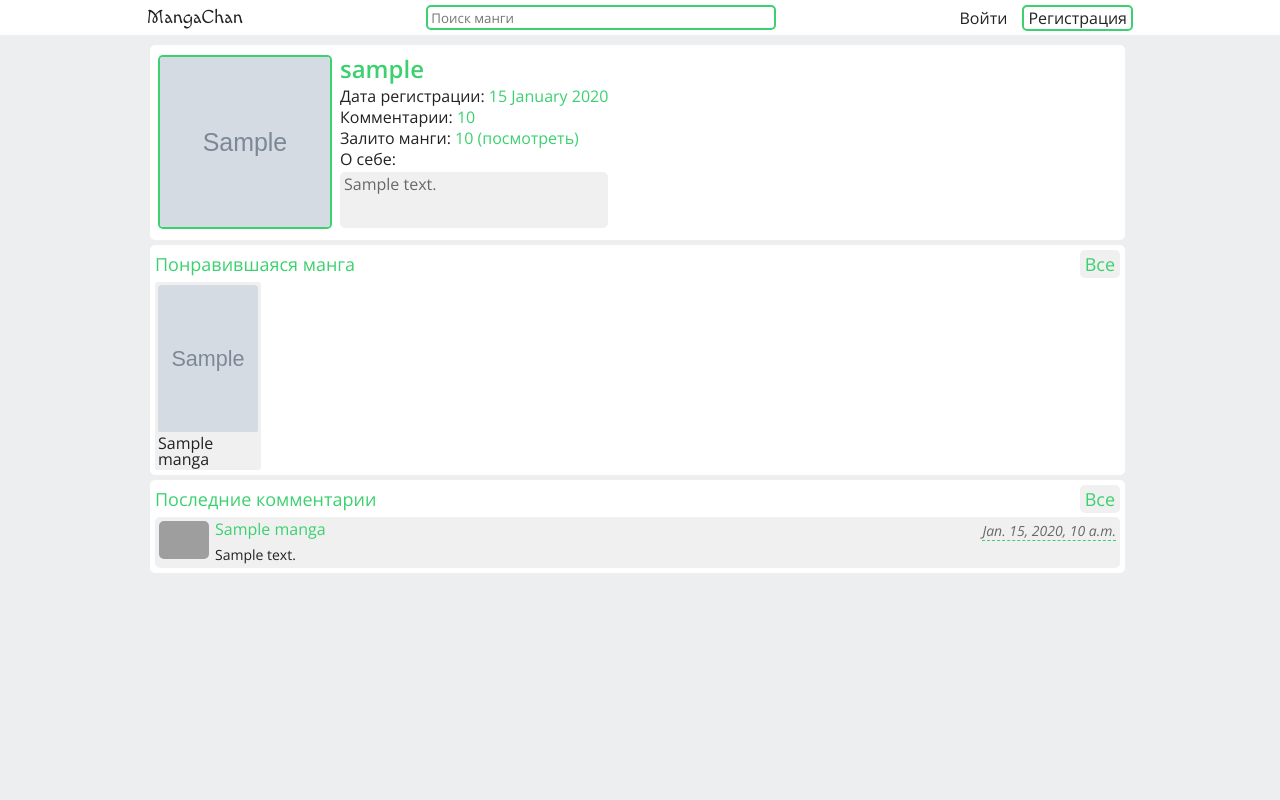
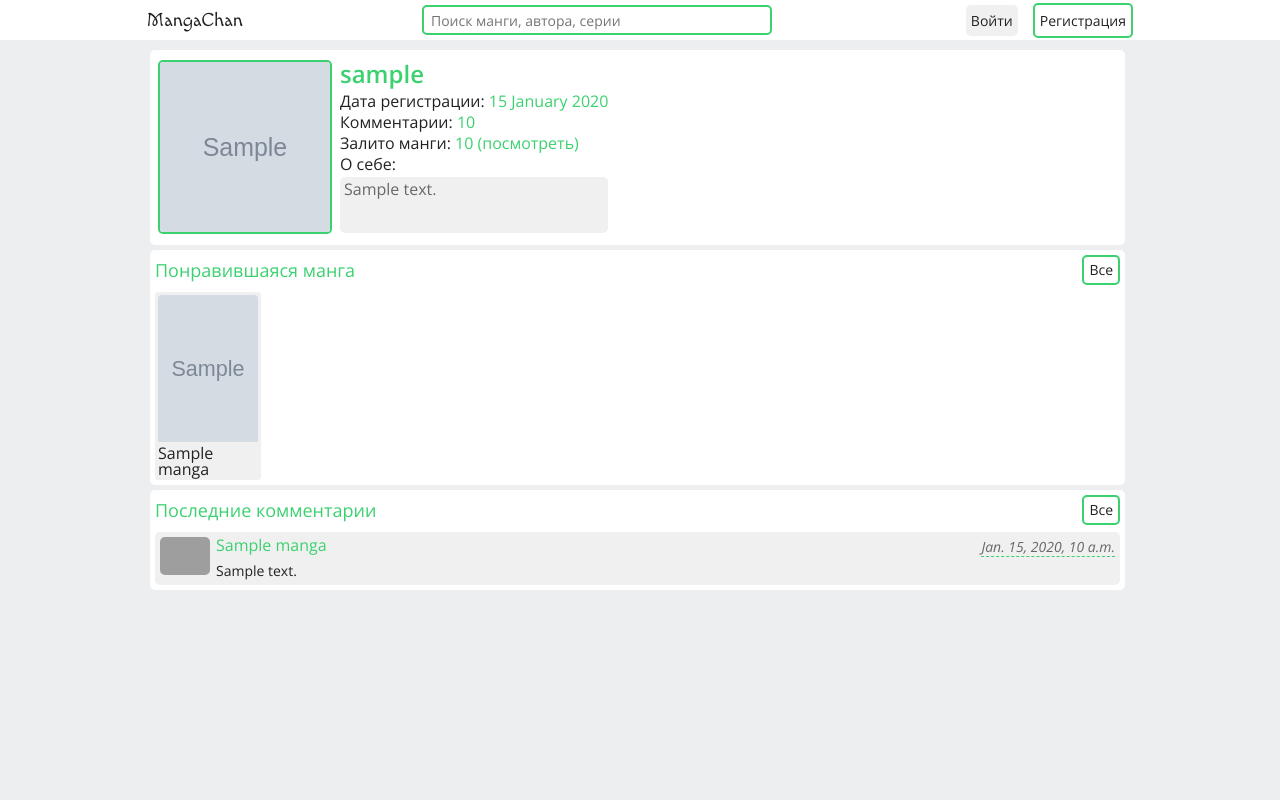
Before and after one commit to LzAxel/manga-chan, a Django app: template manga/templates/manga/profile.html in a window 1280 px wide. Run offline with Django 4.2, Linux system fonts and the light colour scheme; the template is opened without the code that fills it: most values are stand-ins (such as "Sample title", 1, 10 or a date in 2020); grey boxes marked "Sample" are stand-in pictures; parts of the project's set-up code (start-up, migrations or seed data) failed here and were passed over; grey boxes are pictures that could not be loaded.

Commit message:
Refactored css classes
Buttons, inputs, textareas, selects, checkboxes
Brackets of django-debug-toolbar)

```diff
--- a/manga/static/manga/css/blocks/about_manga.css
+++ b/manga/static/manga/css/blocks/about_manga.css
@@ -85,25 +85,7 @@
         column-gap: 5px;
     }
 }
-.manga-about__button {
-    display: flex;
-    align-items: center;
-    justify-content: center;
-    text-align: center;
-    width: 100%;
-    padding: 5px;
-    background-color: var(--item-inner-color);
-    border-radius: 5px;
-    flex-grow: 1;
-}
-.manga-about__button:hover {
-    color: var(--text-color-alt);
-    background-color: var(--accent-color);
-}
-.manga-about__button--outline {
-    border: 2px solid var(--accent-color);
-    background-color: var(--item-color);
-}
+
 .manga-about__uploader {
     border-radius: 5px;
     padding: 5px 4px;
@@ -122,3 +104,6 @@
 .manga-about__comment {
     grid-area: comm;
 }
+.manga-about__button {
+    flex-grow: 1 !important;
+}
--- a/manga/static/manga/css/blocks/comment.css
+++ b/manga/static/manga/css/blocks/comment.css
@@ -12,11 +12,9 @@
     'avatar info info'
     'avatar text text';
     grid-template-columns: min-content auto auto;
-    padding: 4px;
+    grid-template-rows: min-content 1fr;
     column-gap: 6px;
     row-gap: 4px;
-    border-radius: 5px;
-    background-color: var(--item-inner-color);
 }
 @media(max-width: 374px) {
     .comment__item {
@@ -79,3 +77,25 @@
         display: none;
     }
 }
+
+.textarea-form {
+    display: flex;
+    flex-direction: column;
+    row-gap: 7px;
+}
+.textarea-form__textarea {
+    background-color: var(--item-inner-color);
+    border-radius: 5px;
+    border: none;
+    padding: 4px;
+    font-size: 16px;
+    resize: none;
+    flex-grow: 0;
+}
+.comment__button {
+    flex-grow: 0;
+    max-width: 120px;
+}
+.comment__form {
+    margin-bottom: 10px;
+}
--- a/manga/static/manga/css/blocks/content-block.css
+++ b/manga/static/manga/css/blocks/content-block.css
@@ -15,7 +15,7 @@
     flex-direction: row;
     align-items: center;
     justify-content: space-between;
-    margin-bottom: 4px;
+    margin-bottom: 7px;
 }
 .content-block__title {
     font-size: 18px;
--- /dev/null
+++ b/manga/static/manga/css/blocks/inputs.css
@@ -0,0 +1,145 @@
+/* Text input */
+.input {
+    width: 100%;
+    height: 30px;
+    border-radius: 5px;
+    border: none;
+    background-color: var(--item-color);
+    padding: 5px 7px;
+    outline: none;
+    font-size: 14px;
+}
+.input--inner {
+    background-color: var(--item-inner-color);
+}
+.input--accent {
+    border: 2px solid var(--accent-color);
+}
+
+@media(max-width: 767px){
+    .input {
+        height: 35px;
+    }
+}
+
+
+/* Textarea */
+.textarea {
+    background-color: var(--item-inner-color);
+    border-radius: 5px;
+    border: none;
+    padding: 5px 7px;
+    font-size: 14px;
+    resize: none;
+    outline: none;
+    flex-grow: 0;
+}
+
+
+/* Checkbox */
+.check-box {
+    height: 20px;
+    width: 20px;
+    appearance: none;
+    top: 0;
+    position: absolute;
+}
+.check-box__box {
+    width: 20px;
+    height: 20px;
+    border-radius: 3px;
+    background-color: var(--item-color);
+    border: 2px solid var(--item-inner-color);
+}
+.check-box__mark {
+    display: none;
+}
+.check-box:checked + .check-box__box {
+    background-color: var(--item-inner-color);
+}
+.check-box:checked + .check-box__box .check-box__mark {
+    display: block;
+}
+
+
+/* Select */
+.select {
+    width: 100%;
+    height: 60px;
+    border-radius: 5px;
+    border: none;
+    background-color: var(--item-inner-color);
+    padding: 5px 7px;
+    outline: none;
+    font-size: 14px;
+}
+
+
+/* File input */
+.file {
+    font-family: 'Open Sans', sans-serif;
+    font-size: 14px;
+}
+.file::-webkit-file-upload-button, .file::file-selector-button{
+    border: none;
+    background-color: var(--item-inner-color);
+    border-radius: 3px;
+    padding: 5px 7px;
+    font-family: 'Open Sans', sans-serif;
+    font-size: 14px;
+}
+
+
+/* Button */
+.button--small {
+    padding: 5px;
+}
+.button {
+    font-family: 'Open Sans', sans-serif;
+    font-size: 14px;
+    cursor: pointer;
+    border-radius: 5px;
+    padding: 6px 5px;
+    background-color: var(--item-color);
+    color: var(--text-color);
+    text-align: center;
+    line-height: 1;
+    flex-grow: 0;
+    transition: 0.2s;
+    border: none;
+}
+.button--inner {
+    background-color: var(--item-inner-color)
+}
+.button--accent {
+    background-color: var(--accent-color)
+}
+.button--outline {
+    border: 2px solid var(--accent-color)
+}
+
+.button:hover {
+    color: var(--text-color-alt);
+    background-color: var(--accent-color);
+}
+
+@media(max-width: 767px){
+    .button:not(.button--small) {
+        padding: 10px 7px;
+    }
+}
+
+.textarea:focus, .input:focus, .select:focus, .button:focus {
+    box-shadow: 0 0 0 2px var(--focus-color);
+}
+
+
+.link {
+    font-family: 'Open Sans', sans-serif;
+    font-size: 16px;
+    cursor: pointer;
+    padding: 5px 0;
+    color: var(--text-color);
+    text-align: center;
+    line-height: 1;
+}
--- a/manga/static/manga/css/blocks/liked-manga.css
+++ b/manga/static/manga/css/blocks/liked-manga.css
@@ -9,6 +9,7 @@
     padding: 3px;
     border-radius: 3px;
     width: min-content;
+    transition: 0.2s;
 }
 .liked-manga__image {
     height: 150px;
--- a/manga/static/manga/css/blocks/menu.css
+++ b/manga/static/manga/css/blocks/menu.css
@@ -1,6 +1,7 @@
 .menu {
     display: flex;
     justify-content: space-between;
+    align-items: center;
     gap: 10px;
 }
 
@@ -28,11 +29,12 @@
         height: 100%;
         background-color: var(--item-color);
         flex-direction: column;
-        align-items: flex-start;
+        justify-content: space-between;
         z-index: 3;
         row-gap: 5px;
         padding: 0 5px;
-        padding-top: 35px;
+        padding-top: 45px;
+        padding-bottom: 10px;
         transition: 0.3s;
     }
 
@@ -44,62 +46,18 @@
         overflow: hidden;
     }
 }
-.menu__link_outline {
-    border: 2px solid var(--accent-color);
-    color: var(--text-color);
-    border-radius: 5px;
-    padding: 0 4px;
-}
 
-.menu__link_outline:hover {
-    background-color: var(--accent-color);
-    color: var(--text-color-alt);
-}
-@media(max-width: 767px) {
-    .menu__link_outline {
-        border: none;
-    }
-}
 .menu__item {}
 
 @media(max-width: 767px) {
     .menu__item {
         width: 100%;
     }
-    .menu__link {
-        padding: 15px 7px;
-        background-color: var(--button-color);
-        border-bottom: 2px solid var(--button-shadow);
-        border-radius: 10px;
-        display: block;
-    }
-    .menu__link:hover{
-        background-color: rgb(207, 207, 207);
-        border-bottom: 2px solid rgb(196, 196, 196);
-        color: black;
-    }
-
 }
 
 .search-form {
     flex-grow: 1;
     max-width: 350px;
-}
-
-.search-form__input {
-    width: 100%;
-    height: 25px;
-    border-radius: 5px;
-    border: 2px solid var(--accent-color);
-    background-color: var(--item-color);
-    padding: 0 3px;
-}
-
-.menu__link {}
-@media (min-width: 768px) {
-    .menu__link:hover:not(.menu__link_outline) {
-        border-bottom: 2px solid var(--accent-color);
-    }
 }
 
 .menu__burger {
@@ -108,8 +66,8 @@
 
 @media (max-width: 767px) {
     .menu__burger {
-        height: 20px;
-        width: 25px;
+        height: 35px;
+        width: 30px;
         display: block;
         position: relative;
         align-self: center;
@@ -124,10 +82,10 @@
         transform: rotate(45deg);
     }
     .menu__burger.active {
-
     }
     .menu__burger.active span {
         display: none;
+
     }
 
     .menu__burger span,
@@ -145,10 +103,48 @@
     }
 
     .menu__burger::before {
-        transform: translateY(-8px);
+        transform: translateY(-9px);
     }
 
     .menu__burger::after {
-        transform: translateY(8px);
+        transform: translateY(9px);
     }
 }
+.menu__top, .menu__bottom {
+    display: flex;
+    flex-direction: inherit;
+    column-gap: inherit;
+    align-items: center;
+}
+.menu__item--burger {
+    display: none;
+}
+
+@media (max-width: 767px) {
+    .menu__top {
+        flex-direction: column;
+        width: 100%;
+        row-gap: inherit;
+    }
+    .menu__bottom {
+        flex-direction: row;
+        width: 100%;
+        row-gap: inherit;
+        column-gap: 8px;
+        text-align: center;
+    }
+    .menu__item--burger {
+        display: block;
+    }
+}
+.menu__logout {
+    width: 70px;
+    display: inline-block;
+}
+@media(max-width: 767px) {
+    .menu__link {
+        display: inline-block;
+        flex-grow: 1;
+        width: 100%;
+    }
+}
--- a/manga/static/manga/css/dark-theme.css
+++ b/manga/static/manga/css/dark-theme.css
@@ -8,4 +8,5 @@
     --text-color-alt: #1d1d1d;
     --button-color: #333333;
     --button-shadow: #292929;
+    --focus-color: #686868;
 }
--- a/manga/static/manga/css/index.css
+++ b/manga/static/manga/css/index.css
@@ -15,3 +15,4 @@
 @import url("blocks/content-block.css");
 @import url("blocks/liked-manga.css");
 @import url("blocks/comment.css");
+@import url("blocks/inputs.css");
--- a/manga/static/manga/css/light-theme.css
+++ b/manga/static/manga/css/light-theme.css
@@ -8,4 +8,5 @@
     --text-color-alt: #1d1d1d;
     --button-color: #f3f3f3;
     --button-shadow: #e6e6e6;
+    --focus-color: #686868;
 }
--- a/manga/templates/manga/header.html
+++ b/manga/templates/manga/header.html
@@ -2,29 +2,41 @@
     <nav class="header__menu menu">
         <a class="menu__logo" href="{% url 'index' %}">MangaChan</a>
         <form action="/" method="get" class="search-form">
-            <input class="search-form__input input" name="search" type="text" placeholder="Поиск манги"
+            <input class="input input--accent" name="search" type="text" placeholder="Поиск манги, автора, серии"
                 value="{{ request.GET.search }}">
         </form>
         <ul class="menu__list">
-
-
-            {% if not request.user.is_authenticated %}
+            {% if not user.is_authenticated %}
+                <div class="menu__top">
+                    <li class="menu__item menu__item--burger">
+                        <a href="{% url 'index' %}" class="menu__link button button--inner">Главная</a>
+                    </li>
+                </div>
+                <div class="menu__bottom">
                     <li class="menu__item">
-                    <a href="{% url 'login' %}" class="menu__link">Войти</a>
+                        <a href="{% url 'login' %}" class="menu__link button button--inner">Войти</a>
                     </li>
                     <li class="menu__item">
-                    <a href="{% url 'signup' %}" class="menu__link menu__link_outline">Регистрация</a>
+                        <a href="{% url 'signup' %}" class="menu__link button button--outline">Регистрация</a>
                     </li>
+                </div>
             {% else %}
+                <div class="menu__top">
+                    <li class="menu__item menu__item--burger">
+                        <a href="{% url 'index' %}" class="menu__link button button--inner">Главная</a>
+                    </li>
                     <li class="menu__item">
-                    <a href="{% url 'add_manga' %}" class="menu__link">Добавить мангу</a>
+                        <a href="{% url 'add_manga' %}" class="menu__link button button--inner">Добавить мангу</a>
+                    </li>
+                </div>
+                <div class="menu__bottom">
+                    <li class="menu__item menu__user">
+                        <a href="{{ request.user.profile.get_absolute_url }}" class="menu__link button button--inner">Профиль</a>
                     </li>
                     <li class="menu__item menu__user">
-                    <a href="{{ request.user.profile.get_absolute_url }}" class="menu__link">Профиль</a>
+                        <a href="{% url 'logout' %}" class="menu__logout menu__link button button--outline">Выйти</a>
                     </li>
-                <li class="menu__item menu__user">
-                    <a href="{% url 'logout' %}" class="menu__link menu__link_outline">Выйти</a>
-                </li>
+                </div>
             {% endif %}
         </ul>
         <div class="menu__burger">
--- a/manga/templates/manga/login.html
+++ b/manga/templates/manga/login.html
@@ -10,7 +10,7 @@
         {% for field in form %}
             {{ field }}
         {% endfor %}
-        <button class="button form__button" type="submit">Войти</button>
+        <button class="button button--outline" type="submit">Войти</button>
     </form>
 </div>
 
--- a/manga/templates/manga/manga_add.html
+++ b/manga/templates/manga/manga_add.html
@@ -14,8 +14,8 @@
                 {% if field|is_checkbox %}
                     <label class="form__label">
                         {{ field }}
-                        <span class="check__box">
-                            <i class="fa fa-check check__mark"></i>
+                        <span class="check-box__box">
+                            <i class="fa fa-check check-box__mark"></i>
                         </span>
                         {{ field.label }}
                     </label>
@@ -23,7 +23,7 @@
                     {{ field }}
                 {% endif %}
             {% endfor %}
-            <button class="button form__button" type="submit">Добавить</button>
+            <button class="button button--accent" type="submit">Добавить</button>
         </form>
     </div>
 {% endblock %}
--- a/manga/templates/manga/profile.html
+++ b/manga/templates/manga/profile.html
@@ -38,7 +38,7 @@
         <div class="content-block">
             <div class="content-block__header">
                 <h1 class="liked-manga__header">Понравившаяся манга</h1>
-                <a href="#" class="manga-about__button liked-manga__see-more">Все</a>
+                <a href="#" class="button button--outline button--small">Все</a>
             </div>
             <div class="liked-manga__list">
                 {% for manga in liked_manga|slice:":8" %}
@@ -54,15 +54,15 @@
         <div class="content-block">
             <div class="content-block__header">
                 <h1 class="liked-manga__header">Последние комментарии</h1>
-                <a href="#" class="manga-about__button liked-manga__see-more">Все</a>
+                <a href="#" class="button button--outline button--small">Все</a>
             </div>
             <div class="manga-about__comment">
                 <div class="comment__list">
                     {% for comment in comments %}
-                        <div class="comment__item">
+                        <div class="content-block__inner comment__item">
                             <img src="{{ comment.manga.get_preview }}" class="comment__avatar"></img>
                             <div class="comment__info clearfix">
-                                <a href="{{ comment.manga.get_aboslute_url }}" class="comment__username">
+                                <a href="{{ comment.manga.get_absolute_url }}" class="comment__username">
                                     {{ comment.manga.name }}
                                 </a>
                                 <p class="comment__date"> {{ comment.date }}</p>
--- a/manga/templates/manga/signup.html
+++ b/manga/templates/manga/signup.html
@@ -10,7 +10,7 @@
             {{ field }}
             {{ field.errors }}
         {% endfor %}
-        <button class="button form__button" type="submit">Зарегистрироваться</button>
+        <button class="button button--outline" type="submit">Зарегистрироваться</button>
     </form>
 </div>
 
--- a/website/settings.py
+++ b/website/settings.py
@@ -46,7 +46,7 @@ INSTALLED_APPS = [
     'django.contrib.messages',
     'django.contrib.staticfiles',
     'manga.apps.MangaConfig',
-    "debug_toolbar",
+    'debug_toolbar',
 ]
 
 MIDDLEWARE = [
```
Also changed, not shown: manga/forms.py (+24 -14 lines), manga/static/manga/css/blocks/manga-form.css (+1 -52 lines), manga/templates/manga/manga_about.html (+20 -7 lines). Lines whose indentation alone changed are shown as unchanged.
